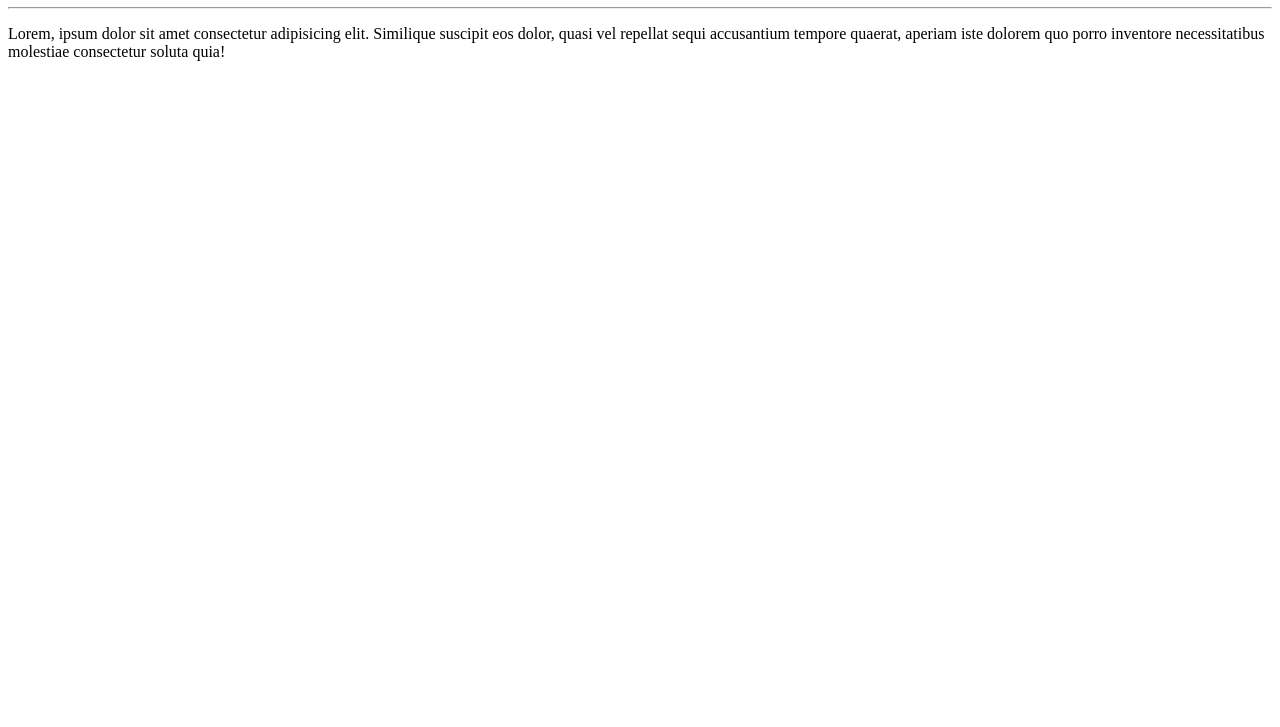
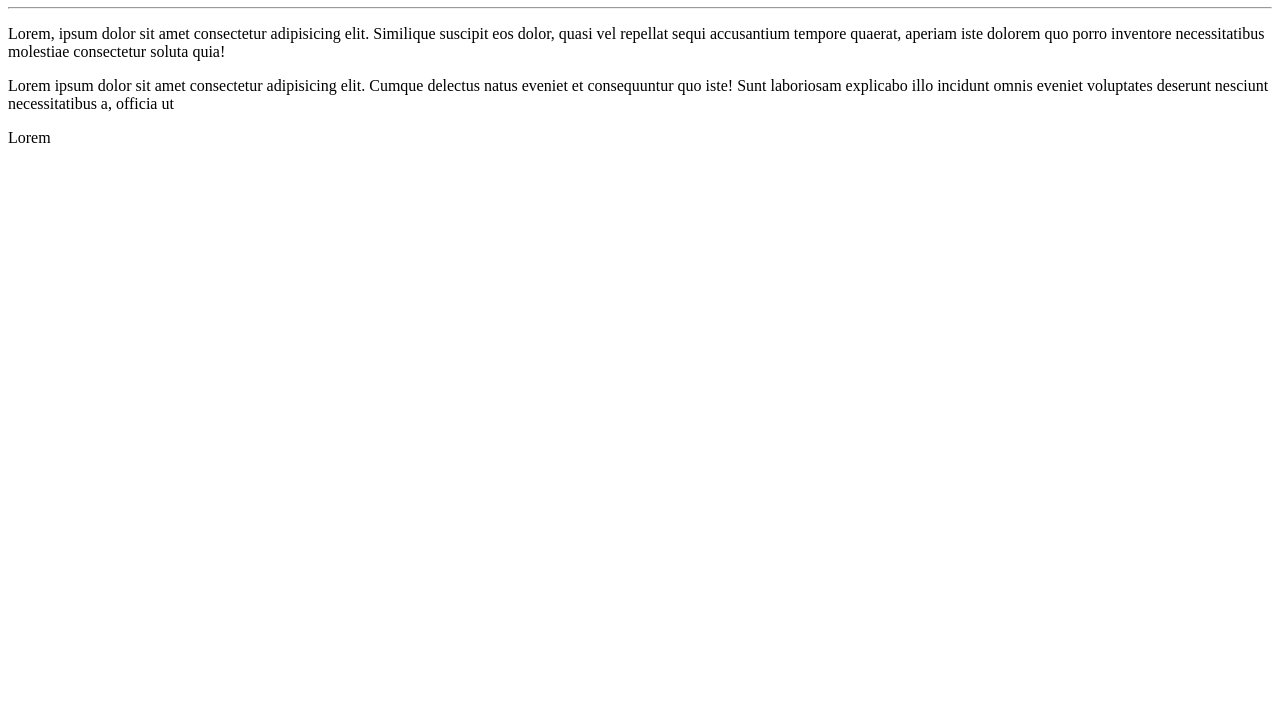
Before and after one commit to nilton85-s/devnilton, a plain HTML site: page site-exemplo/index.html in a window 1280 px wide. Shown: the part 73-800 px from the top of the page. Drawn offline with Linux system fonts and the light colour scheme.

Commit message:
Update index.html

```diff
--- a/site-exemplo/index.html
+++ b/site-exemplo/index.html
@@ -10,5 +10,10 @@
     <h1>olá, Mundo!</h1>
     <hr>
     <p>Lorem, ipsum dolor sit amet consectetur adipisicing elit. Similique suscipit eos dolor, quasi vel repellat sequi accusantium tempore quaerat, aperiam iste dolorem quo porro inventore necessitatibus molestiae consectetur soluta quia!</p>
+    <p>Lorem ipsum dolor sit amet consectetur adipisicing elit. Cumque delectus natus eveniet et consequuntur quo iste! Sunt laboriosam explicabo illo incidunt omnis eveniet voluptates deserunt nesciunt necessitatibus a, officia ut</p>
+    <p>Lorem</p>
+
+
+
 </body>
 </html>
```
